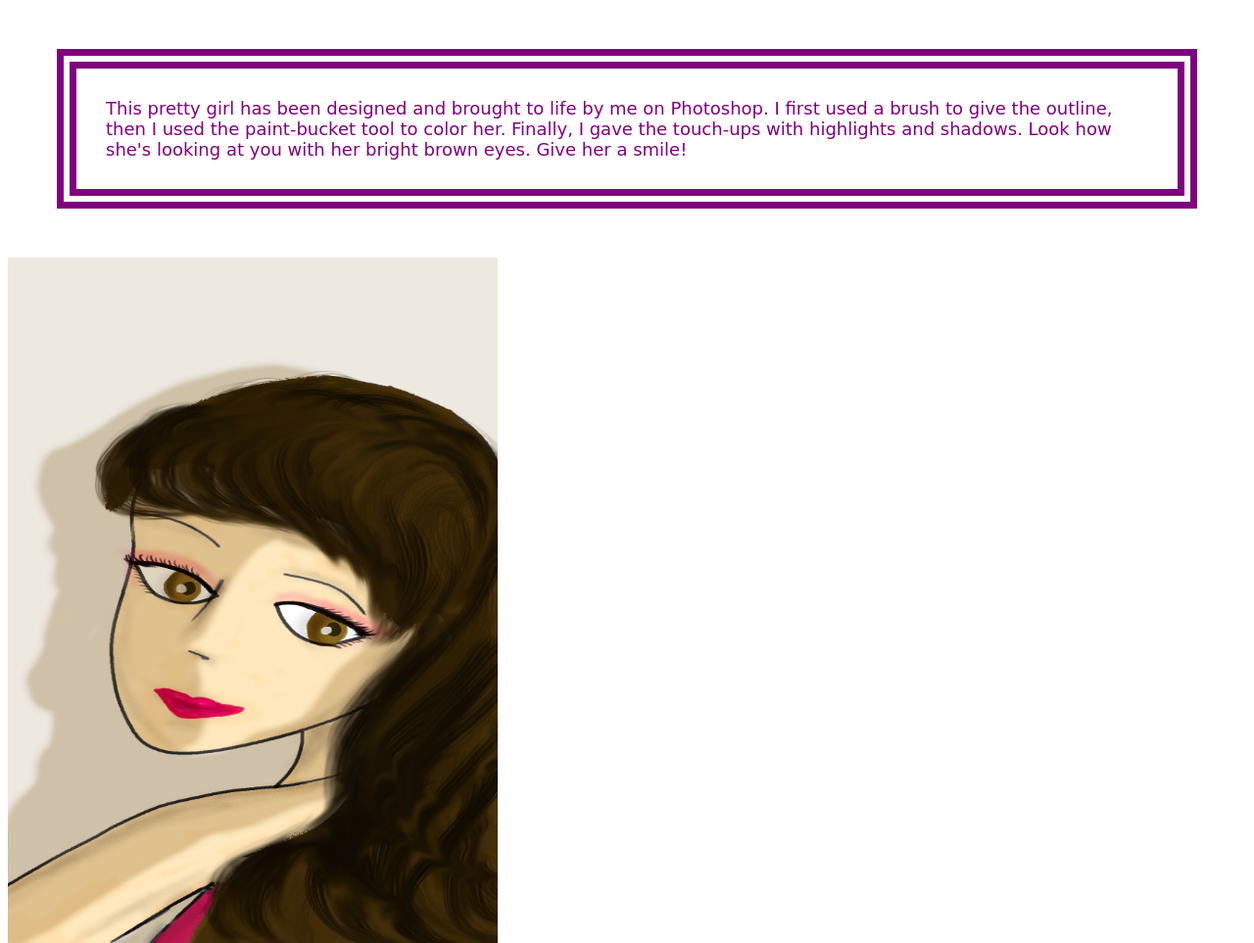
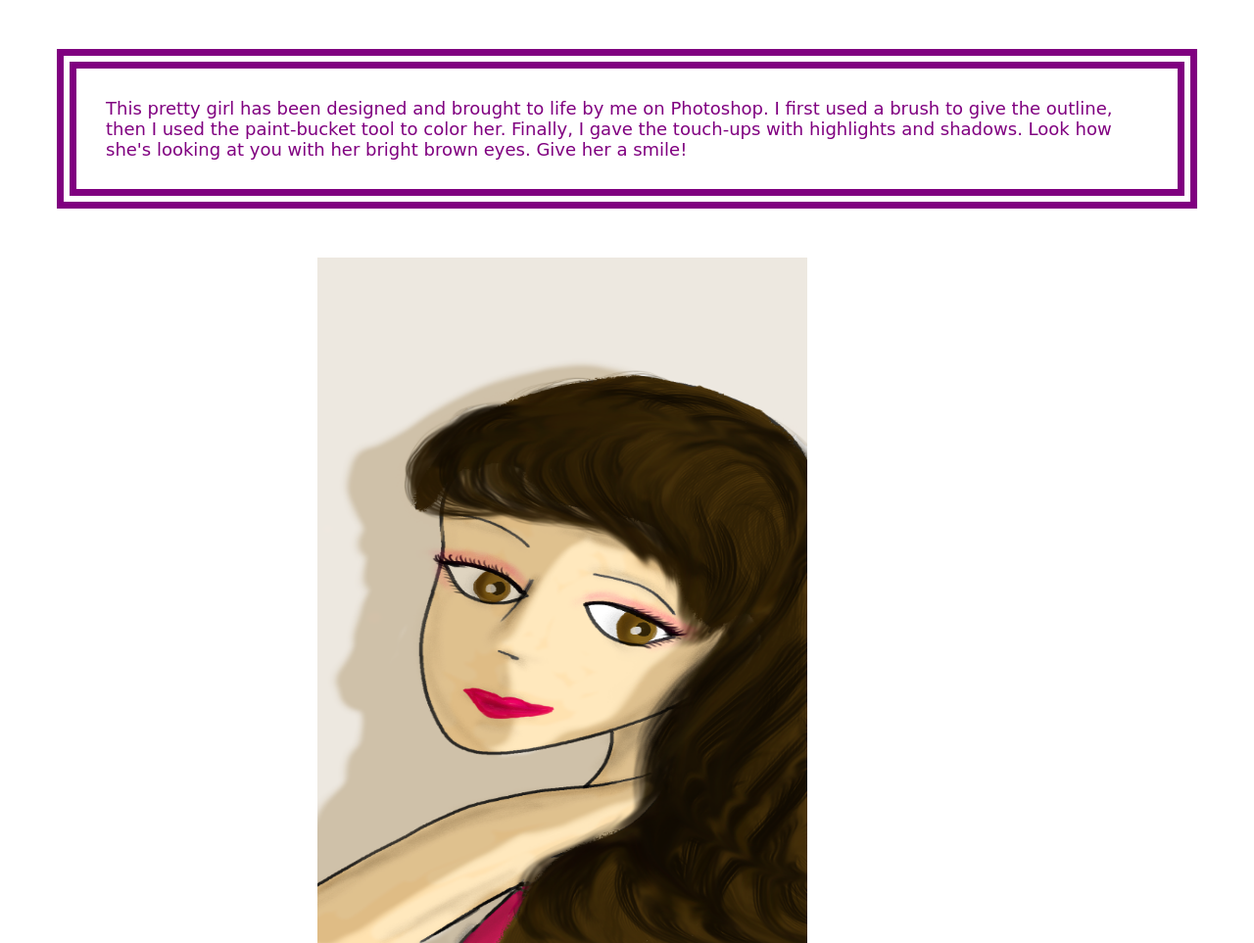
Before and after one commit to ashneeeet/girlwithbackoncam, a plain HTML site: page index.html in a window 1280 px wide. Shown: the whole page at 98% size. Drawn offline with Linux system fonts and the light colour scheme.

Commit message:
Update index.html

```diff
--- a/index.html
+++ b/index.html
@@ -12,7 +12,7 @@
 				color: purple
             }
 		img{
-			float:center;
+			margin-left:25%;
 			width: 500px;
 			height:700px
 		}
```
